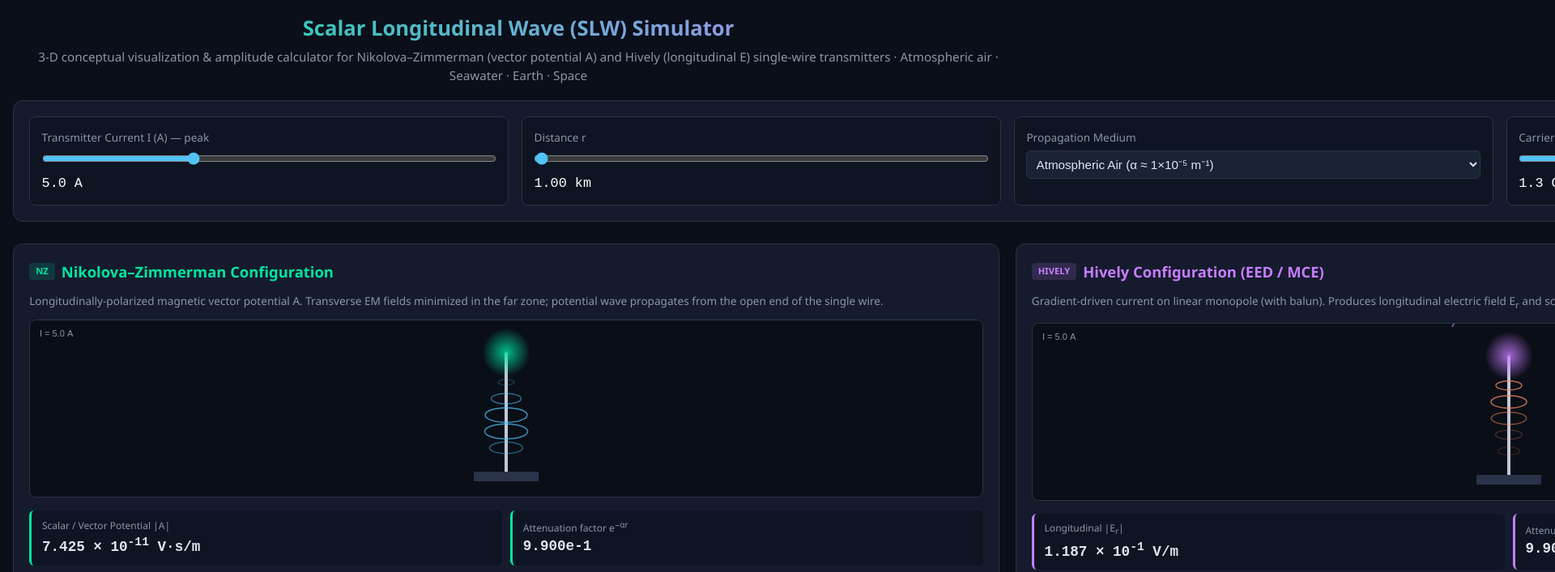
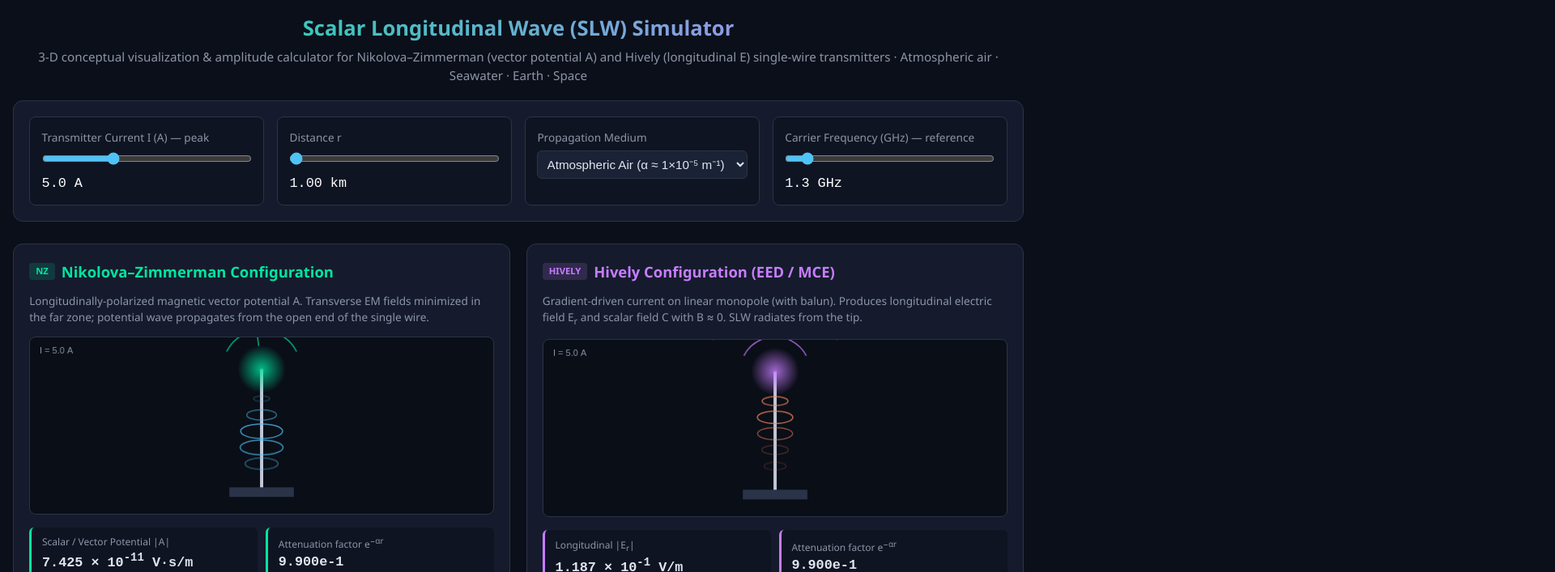
Before and after one commit to 9wzg44nz44-glitch/3D-Field-Patterns-of-SLW-for-Nikolova-Zimmerman-and-Hively, a plain HTML site: page index.html in a window 1280 px wide. Shown: the top 707 px of the page at 81% size, 1920 px wide, since content can reach past the window. Drawn offline with nearby package versions, Linux system fonts and the light colour scheme.

Commit message:
Add files via upload

```diff
--- a/index.html
+++ b/index.html
@@ -15,7 +15,12 @@
     --muted: #8b95a8;
     --border: #2a3347;
   }
-  * { box-sizing: border-box; margin: 0; padding: 0; }
+  *, *::before, *::after { box-sizing: border-box; margin: 0; padding: 0; }
+  html, body {
+    width: 100%;
+    max-width: 100%;
+    overflow-x: hidden;
+  }
   body {
     font-family: 'Segoe UI', system-ui, -apple-system, sans-serif;
     background: var(--bg);
@@ -30,6 +35,7 @@
     margin-bottom: 0.3rem;
     background: linear-gradient(90deg, var(--accent-nz), var(--accent-h));
     -webkit-background-clip: text;
+    background-clip: text;
     -webkit-text-fill-color: transparent;
   }
   .subtitle {
@@ -43,6 +49,7 @@
     grid-template-columns: 1fr 1fr;
     gap: 1.2rem;
     max-width: 1400px;
+    width: 100%;
     margin: 0 auto;
   }
   @media (max-width: 900px) {
@@ -53,6 +60,8 @@
     border: 1px solid var(--border);
     border-radius: 12px;
     padding: 1.2rem;
+    min-width: 0;
+    overflow: hidden;
   }
   .panel h2 {
     font-size: 1.15rem;
@@ -66,15 +75,17 @@
   .controls {
     grid-column: 1 / -1;
     display: grid;
-    grid-template-columns: repeat(auto-fit, minmax(220px, 1fr));
+    grid-template-columns: repeat(auto-fit, minmax(200px, 1fr));
     gap: 1rem;
     margin-bottom: 0.5rem;
+    min-width: 0;
   }
   .control-group {
     background: #0f1422;
     padding: 0.9rem;
     border-radius: 8px;
     border: 1px solid var(--border);
+    min-width: 0;
   }
   label {
     display: block;
@@ -103,6 +114,7 @@
   }
   .schematic {
     height: 220px;
+    width: 100%;
     background: #0a0e17;
     border-radius: 8px;
     margin-bottom: 1rem;
@@ -111,9 +123,10 @@
     border: 1px solid var(--border);
   }
   canvas.wave-canvas {
-    width: 100%;
-    height: 100%;
     display: block;
+    width: 100% !important;
+    height: 100% !important;
+    max-width: 100%;
   }
   .metrics {
     display: grid;
@@ -126,18 +139,26 @@
     padding: 0.6rem 0.8rem;
     border-radius: 6px;
     border-left: 3px solid;
+    min-width: 0;
+    overflow: hidden;
   }
   .nz .metric { border-color: var(--accent-nz); }
   .hively .metric { border-color: var(--accent-h); }
   .metric-label { font-size: 0.75rem; color: var(--muted); }
   .metric-value {
     font-family: ui-monospace, monospace;
-    font-size: 1.1rem;
+    font-size: 1.05rem;
     font-weight: 600;
+    word-break: break-all;
   }
   .chart-container {
     height: 260px;
+    width: 100%;
     position: relative;
+    overflow: hidden;
+  }
+  .chart-container canvas {
+    max-width: 100% !important;
   }
   .note {
     grid-column: 1 / -1;
@@ -170,7 +191,6 @@
   </p>
 
   <div class="grid">
-    <!-- Controls -->
     <div class="controls panel">
       <div class="control-group">
         <label for="current">Transmitter Current I (A) — peak</label>
@@ -199,7 +219,6 @@
       </div>
     </div>
 
-    <!-- NZ Panel -->
     <div class="panel nz">
       <h2><span class="badge badge-nz">NZ</span> Nikolova–Zimmerman Configuration</h2>
       <p style="font-size:0.85rem;color:var(--muted);margin-bottom:0.8rem;">
@@ -223,7 +242,6 @@
       </div>
     </div>
 
-    <!-- Hively Panel -->
     <div class="panel hively">
       <h2><span class="badge badge-h">Hively</span> Hively Configuration (EED / MCE)</h2>
       <p style="font-size:0.85rem;color:var(--muted);margin-bottom:0.8rem;">
@@ -258,25 +276,22 @@
   </div>
 
 <script>
-// ========== Physics Constants & Models ==========
-const MU0 = 1.25663706212e-6;      // H/m
-const ETA0 = 376.730313668;        // Ω free space
-const L_EFF = 0.15;                // m effective radiating length
-const KAPPA = 0.40;                // dimensionless geometric factor for Hively gradient drive
+const MU0 = 1.25663706212e-6;
+const ETA0 = 376.730313668;
+const L_EFF = 0.15;
+const KAPPA = 0.40;
 
 const MEDIA = {
-  air:        { alpha: 1e-5,  name: "Atmospheric Air" },
-  seawater:   { alpha: 0.008, name: "Seawater (SLW-reduced)" },
-  earth:      { alpha: 0.004, name: "Earth Crust" },
-  space:      { alpha: 0.0,   name: "Outer Space" },
-  transition: { alpha: 2e-6,  name: "Air→Space Transition" }  // average soft
+  air:        { alpha: 1e-5 },
+  seawater:   { alpha: 0.008 },
+  earth:      { alpha: 0.004 },
+  space:      { alpha: 0.0 },
+  transition: { alpha: 2e-6 }
 };
 
 function alphaOf(mediaKey, r) {
   if (mediaKey === "transition") {
-    // soft transition: higher near ground, lower at altitude
-    const altKm = r / 1000;
-    return 1e-5 * Math.exp(-altKm / 80);  // scale height ~80 km
+    return 1e-5 * Math.exp(-(r / 1000) / 80);
   }
   return MEDIA[mediaKey].alpha;
 }
@@ -304,16 +319,13 @@ function formatDist(r) {
   return (r * 100).toFixed(1) + " cm";
 }
 
-// ========== UI Bindings ==========
 const currentSlider = document.getElementById("current");
 const distSlider = document.getElementById("distance");
 const mediaSelect = document.getElementById("media");
 const freqSlider = document.getElementById("freq");
-
 const currentVal = document.getElementById("currentVal");
 const distanceVal = document.getElementById("distanceVal");
 const freqVal = document.getElementById("freqVal");
-
 const nzA = document.getElementById("nzA");
 const nzAtt = document.getElementById("nzAtt");
 const hE = document.getElementById("hE");
@@ -331,23 +343,17 @@ function update() {
   freqVal.textContent = fGHz.toFixed(1) + " GHz";
 
   const att = Math.exp(-alpha * r);
-  const A = calcA(I, r, alpha);
-  const E = calcE(I, r, alpha);
-
-  nzA.innerHTML = formatSci(A) + " V·s/m";
+  nzA.innerHTML = formatSci(calcA(I, r, alpha)) + " V·s/m";
   nzAtt.textContent = att.toExponential(3);
-  hE.innerHTML = formatSci(E) + " V/m";
+  hE.innerHTML = formatSci(calcE(I, r, alpha)) + " V/m";
   hAtt.textContent = att.toExponential(3);
 
   updateCharts(I, media);
-  drawSchematics(I, r, alpha);
 }
 
-// ========== Charts ==========
 const distPoints = (() => {
   const pts = [];
   for (let i = 0; i <= 80; i++) {
-    // log spacing from 1 m to 500 km
     const logR = Math.log10(1) + (Math.log10(5e5) - Math.log10(1)) * (i / 80);
     pts.push(Math.pow(10, logR));
   }
@@ -375,10 +381,11 @@ function makeChart(ctx, color, label, dataFn) {
     options: {
       responsive: true,
       maintainAspectRatio: false,
+      animation: false,
       scales: {
         x: {
           title: { display: true, text: "Distance r", color: "#8b95a8" },
-          ticks: { color: "#8b95a8", maxTicksLimit: 10 },
+          ticks: { color: "#8b95a8", maxTicksLimit: 8 },
           grid: { color: "#1e2638" }
         },
         y: {
@@ -391,9 +398,7 @@ function makeChart(ctx, color, label, dataFn) {
       plugins: {
         legend: { display: false },
         tooltip: {
-          callbacks: {
-            label: ctx => ctx.parsed.y.toExponential(3)
-          }
+          callbacks: { label: ctx => ctx.parsed.y.toExponential(3) }
         }
       }
     }
@@ -401,6 +406,7 @@ function makeChart(ctx, color, label, dataFn) {
 }
 
 function updateCharts(I, media) {
+  if (!nzChart || !hChart) return;
   const alphaFn = r => alphaOf(media, r);
   nzChart.data.datasets[0].data = distPoints.map(r => calcA(I, r, alphaFn(r)));
   hChart.data.datasets[0].data = distPoints.map(r => calcE(I, r, alphaFn(r)));
@@ -408,115 +414,117 @@ function updateCharts(I, media) {
   hChart.update("none");
 }
 
-// ========== Schematic Canvases (animated wave visualization) ==========
-const nzCtx = document.getElementById("nzCanvas").getContext("2d");
-const hCtx = document.getElementById("hCanvas").getContext("2d");
+// ========== FIXED CANVAS HANDLING ==========
+// Size only on load and resize. Animation only draws.
+let nzCtx = null, hCtx = null;
+let canvasW = 0, canvasH = 0;
 let animT = 0;
 
-function resizeCanvas(c) {
-  const rect = c.parentElement.getBoundingClientRect();
-  c.width = rect.width * devicePixelRatio;
-  c.height = rect.height * devicePixelRatio;
-  c.style.width = rect.width + "px";
-  c.style.height = rect.height + "px";
-  return c.getContext("2d");
+function sizeCanvases() {
+  const nzC = document.getElementById("nzCanvas");
+  const hC  = document.getElementById("hCanvas");
+  const parent = nzC.parentElement;
+  const rect = parent.getBoundingClientRect();
+  const cssW = Math.floor(rect.width) || 300;
+  const cssH = Math.floor(rect.height) || 220;
+  const dpr  = Math.min(window.devicePixelRatio || 1, 2);
+
+  [nzC, hC].forEach(c => {
+    c.width  = Math.floor(cssW * dpr);
+    c.height = Math.floor(cssH * dpr);
+    c.style.width  = cssW + "px";
+    c.style.height = cssH + "px";
+  });
+
+  nzCtx = nzC.getContext("2d");
+  hCtx  = hC.getContext("2d");
+  canvasW = nzC.width;
+  canvasH = nzC.height;
 }
 
 function drawWireAndWaves(ctx, w, h, colorLong, colorTrans, I, phase) {
+  if (!ctx) return;
+  const dpr = w / (parseFloat(ctx.canvas.style.width) || 1);
+
   ctx.clearRect(0, 0, w, h);
   const cx = w * 0.5;
   const wireTop = h * 0.18;
   const wireBot = h * 0.85;
-  const wireX = cx;
 
-  // ground / base
   ctx.fillStyle = "#2a3347";
-  ctx.fillRect(cx - 40*devicePixelRatio, wireBot, 80*devicePixelRatio, 12*devicePixelRatio);
+  ctx.fillRect(cx - 40 * dpr, wireBot, 80 * dpr, 12 * dpr);
 
-  // wire
   ctx.strokeStyle = "#c0c8d8";
-  ctx.lineWidth = 4 * devicePixelRatio;
+  ctx.lineWidth = 4 * dpr;
   ctx.beginPath();
-  ctx.moveTo(wireX, wireBot);
-  ctx.lineTo(wireX, wireTop);
+  ctx.moveTo(cx, wireBot);
+  ctx.lineTo(cx, wireTop);
   ctx.stroke();
 
-  // tip glow
-  const tipGlow = ctx.createRadialGradient(wireX, wireTop, 0, wireX, wireTop, 30*devicePixelRatio);
+  const tipGlow = ctx.createRadialGradient(cx, wireTop, 0, cx, wireTop, 30 * dpr);
   tipGlow.addColorStop(0, colorLong + "cc");
   tipGlow.addColorStop(1, colorLong + "00");
   ctx.fillStyle = tipGlow;
   ctx.beginPath();
-  ctx.arc(wireX, wireTop, 30*devicePixelRatio, 0, Math.PI*2);
+  ctx.arc(cx, wireTop, 30 * dpr, 0, Math.PI * 2);
   ctx.fill();
 
-  // Transverse rings (around wire body)
-  const nRings = 5;
-  for (let i = 0; i < nRings; i++) {
-    const y = wireTop + (wireBot - wireTop) * (0.25 + 0.55 * i / (nRings-1));
-    const rad = (18 + i * 4) * devicePixelRatio * (0.7 + 0.3 * Math.sin(phase + i));
-    ctx.strokeStyle = colorTrans + Math.floor(120 + 80 * Math.sin(phase*1.5 + i)).toString(16);
-    ctx.lineWidth = 1.5 * devicePixelRatio;
+  for (let i = 0; i < 5; i++) {
+    const y = wireTop + (wireBot - wireTop) * (0.25 + 0.55 * i / 4);
+    const rad = (18 + i * 4) * dpr * (0.7 + 0.3 * Math.sin(phase + i));
+    const aHex = Math.floor(120 + 80 * Math.sin(phase * 1.5 + i)).toString(16).padStart(2, "0");
+    ctx.strokeStyle = colorTrans + aHex;
+    ctx.lineWidth = 1.5 * dpr;
     ctx.beginPath();
-    ctx.ellipse(wireX, y, rad, rad * 0.35, 0, 0, Math.PI*2);
+    ctx.ellipse(cx, y, rad, rad * 0.35, 0, 0, Math.PI * 2);
     ctx.stroke();
   }
 
-  // Longitudinal wavefronts from tip (spherical-ish expanding)
-  const nWaves = 6;
-  for (let i = 0; i < nWaves; i++) {
-    const prog = ((phase * 0.4 + i / nWaves) % 1);
-    const rad = 10 * devicePixelRatio + prog * (w * 0.45);
-    const alpha = 1 - prog;
-    ctx.strokeStyle = colorLong + Math.floor(alpha * 200).toString(16).padStart(2,"0");
-    ctx.lineWidth = 2 * devicePixelRatio * alpha;
+  for (let i = 0; i < 6; i++) {
+    const prog = ((phase * 0.4 + i / 6) % 1);
+    const rad = 10 * dpr + prog * (w * 0.45);
+    const a = 1 - prog;
+    const aHex = Math.floor(a * 200).toString(16).padStart(2, "0");
+    ctx.strokeStyle = colorLong + aHex;
+    ctx.lineWidth = 2 * dpr * a;
     ctx.beginPath();
-    // upper hemisphere style arcs
-    ctx.arc(wireX, wireTop, rad, -Math.PI*0.85, -Math.PI*0.15);
+    ctx.arc(cx, wireTop, rad, -Math.PI * 0.85, -Math.PI * 0.15);
     ctx.stroke();
-    // radial arrows feel
     if (i % 2 === 0) {
-      const ang = -Math.PI/2 + (i-2.5)*0.25;
-      const ax = wireX + Math.cos(ang) * rad * 0.9;
-      const ay = wireTop + Math.sin(ang) * rad * 0.9;
+      const ang = -Math.PI / 2 + (i - 2.5) * 0.25;
       ctx.beginPath();
-      ctx.moveTo(wireX + Math.cos(ang)*rad*0.6, wireTop + Math.sin(ang)*rad*0.6);
-      ctx.lineTo(ax, ay);
+      ctx.moveTo(cx + Math.cos(ang) * rad * 0.6, wireTop + Math.sin(ang) * rad * 0.6);
+      ctx.lineTo(cx + Math.cos(ang) * rad * 0.9, wireTop + Math.sin(ang) * rad * 0.9);
       ctx.stroke();
     }
   }
 
-  // intensity label
   ctx.fillStyle = "#8b95a8";
-  ctx.font = (11 * devicePixelRatio) + "px sans-serif";
-  ctx.fillText("I = " + I.toFixed(1) + " A", 12*devicePixelRatio, 20*devicePixelRatio);
+  ctx.font = (11 * dpr) + "px sans-serif";
+  ctx.fillText("I = " + I.toFixed(1) + " A", 12 * dpr, 20 * dpr);
 }
 
-function drawSchematics(I, r, alpha) {
-  const nzC = document.getElementById("nzCanvas");
-  const hC = document.getElementById("hCanvas");
-  const nctx = resizeCanvas(nzC);
-  const hctx = resizeCanvas(hC);
-  const w = nzC.width, hgt = nzC.height;
-  drawWireAndWaves(nctx, w, hgt, "#00e5a0", "#4fc3f7", I, animT);
-  drawWireAndWaves(hctx, w, hgt, "#c77dff", "#ff8a65", I, animT + 1.2);
+function drawSchematics() {
+  if (!nzCtx || !hCtx) return;
+  const I = parseFloat(currentSlider.value);
+  drawWireAndWaves(nzCtx, canvasW, canvasH, "#00e5a0", "#4fc3f7", I, animT);
+  drawWireAndWaves(hCtx,  canvasW, canvasH, "#c77dff", "#ff8a65", I, animT + 1.2);
 }
 
 function animate() {
   animT += 0.04;
-  const I = parseFloat(currentSlider.value);
-  const r = parseFloat(distSlider.value);
-  const alpha = alphaOf(mediaSelect.value, r);
-  drawSchematics(I, r, alpha);
+  drawSchematics();
   requestAnimationFrame(animate);
 }
 
-// init
 window.addEventListener("load", () => {
+  sizeCanvases();
+
   const nzC = document.getElementById("nzChart").getContext("2d");
-  const hC = document.getElementById("hChart").getContext("2d");
+  const hC  = document.getElementById("hChart").getContext("2d");
   nzChart = makeChart(nzC, "#00e5a0", "|A| (V·s/m)", r => calcA(5, r, 1e-5));
-  hChart = makeChart(hC, "#c77dff", "|E| (V/m)", r => calcE(5, r, 1e-5));
+  hChart  = makeChart(hC,  "#c77dff", "|E| (V/m)",   r => calcE(5, r, 1e-5));
+
   update();
   animate();
 });
@@ -528,8 +536,13 @@ window.addEventListener("load", () => {
   freqSlider.addEventListener(ev, update);
 });
 
+let resizeTimer = null;
 window.addEventListener("resize", () => {
-  update();
+  clearTimeout(resizeTimer);
+  resizeTimer = setTimeout(() => {
+    sizeCanvases();
+    update();
+  }, 150);
 });
 </script>
 </body>
```
